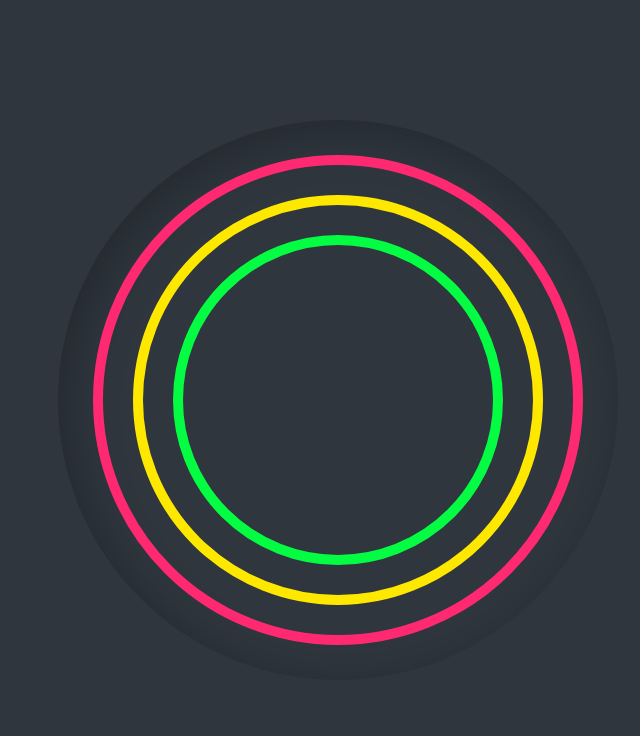
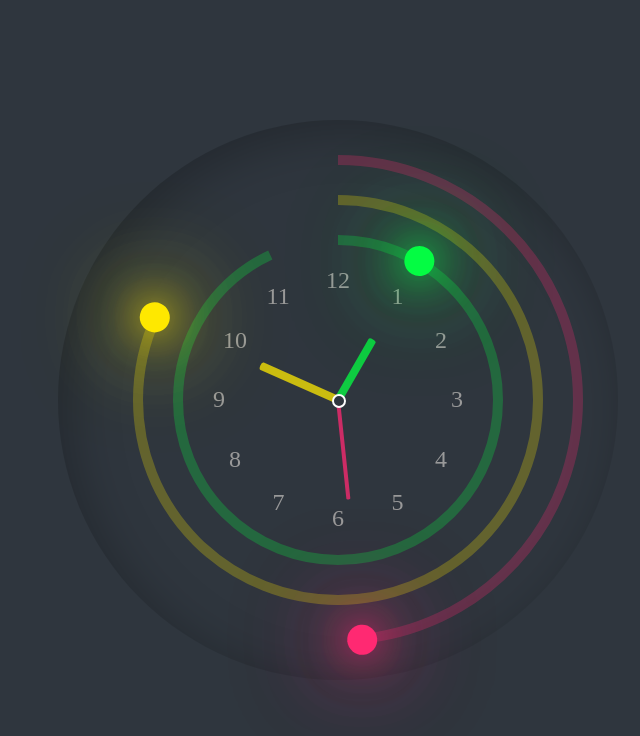
Before and after one commit to Yashv402/Analog_Clock_html_css_js, a plain HTML site: page index.html in a window 1280 px wide. Shown: the whole page, without its empty margins (302-942 px from the left). Drawn offline with Linux system fonts and the light colour scheme.

Commit message:
Working clock completed

```diff
--- a/index.html
+++ b/index.html
@@ -10,7 +10,7 @@
     <div class="clock">
         <div id="time">
             <div class="circle" style="--clr: #ff2972">
-                <div class="dots set_dot"></div>
+                <div class="dots sec_dot"></div>
                 <svg>
                     <circle cx="120" cy="120" r="120" id="ss"></circle>>
                 </svg>
@@ -27,7 +27,24 @@
                     <circle cx="80" cy="80" r="80" id="hh"></circle>>
                 </svg>
             </div>
+            <div class="needles" style="--clr2: #ff2972" id="sc"><i></i></div>
+            <div class="needles needle2" style="--clr2: #fee800" id="mn"><i></i></div>
+            <div class="needles needle3" style="--clr2: #04fc43" id="hr"><i></i></div>
+
+            <span style="--i:1;"><b>1</b></span>
+            <span style="--i:2;"><b>2</b></span>
+            <span style="--i:3;"><b>3</b></span>
+            <span style="--i:4;"><b>4</b></span>
+            <span style="--i:5;"><b>5</b></span>
+            <span style="--i:6;"><b>6</b></span>
+            <span style="--i:7;"><b>7</b></span>
+            <span style="--i:8;"><b>8</b></span>
+            <span style="--i:9;"><b>9</b></span>
+            <span style="--i:10;"><b>10</b></span>
+            <span style="--i:11;"><b>11</b></span>
+            <span style="--i:12;"><b>12</b></span>
         </div>
     </div>
+    <script src="index.js"></script>
 </body>
 </html>
--- a/index.js
+++ b/index.js
@@ -0,0 +1,36 @@
+setInterval(() => {
+  let hh = document.getElementById("hh");
+  let ss = document.getElementById("ss");
+  let mm = document.getElementById("mm");
+  let sec_dot = document.querySelector(".sec_dot");
+  let min_dot = document.querySelector(".min_dot");
+  let hr_dot = document.querySelector(".hr_dot");
+  let hr = document.getElementById("hr");
+  let mn = document.getElementById("mn");
+  let sc = document.getElementById("sc");
+
+
+  let h = new Date().getHours();
+  let m = new Date().getMinutes();
+  let s = new Date().getSeconds();
+
+  hh.style.strokeDashoffset = 510 + (510 * h) / 12;
+  // 12 hr clock
+  mm.style.strokeDashoffset = 630 - (630 * m) / 60;
+  // 60 minutes
+  ss.style.strokeDashoffset = 760 - (760 * s) / 60;
+  // 60 minutes
+
+  sec_dot.style.transform = `rotateZ( ${s *6}deg)`;
+  //   360 / 60 seconds = 6
+  min_dot.style.transform = `rotateZ( ${m *6}deg)`;
+  //   360 / 60 minute = 6
+  hr_dot.style.transform = `rotateZ( ${h *30}deg)`;
+  //   360 / 12 hour = 12
+
+  hr.style.transform = `rotateZ(${h* 30}deg)`;
+  mn.style.transform = `rotateZ(${m* 6}deg)`;
+  sc.style.transform = `rotateZ(${s* 6}deg)`;
+
+
+});
--- a/style.css
+++ b/style.css
@@ -23,7 +23,17 @@ body{
     box-shadow: inset 5px 5px 25px rgba(0, 0, 0, 0.25);
     border-radius: 50%;
 }
+.clock::before{
+    content: '';
+    position: absolute;
+    width: 5px;
+    height: 5px;
+    background: #2f363e;
+    z-index: 1000;
+    border: 1px solid #fff;
+    border-radius: 50%;
 
+}
 #time{
     position: relative;
     width: 250px;
@@ -42,6 +52,7 @@ body{
 
 #time .circle svg{
     position: relative;
+    transform: rotate(270deg);
 }
 
 #time .circle:nth-child(1) svg{
@@ -66,4 +77,97 @@ body{
     stroke-width: 5;
     stroke: var(--clr);
     transform: translate(5px, 5px);
+    opacity: 0.25;
 }
+
+#time .circle:nth-child(1) svg circle{
+    stroke-dasharray: 760;
+    stroke-dashoffset: 760;
+}
+
+#time .circle:nth-child(2) svg circle{
+    stroke-dasharray: 630;
+    stroke-dashoffset: 630;
+}
+
+#time .circle:nth-child(3) svg circle{
+    stroke-dasharray: 510;
+    stroke-dashoffset: 510;
+}
+.dots{
+    position: absolute;
+    width: 100%;
+    height: 100%;
+    display: flex;
+    align-items: flex-start;
+    justify-content: center;
+    z-index: 10;
+}
+
+.dots::before{
+    content: '';
+    position: absolute;
+    top: -3px;
+    width: 15px;
+    height: 15px;
+    background-color: var(--clr);
+    border-radius: 50%;
+    box-shadow: 0 0 20px var(--clr), 0 0 40px var(--clr), 0 0 50px var(--clr), 0 0 60px var(--clr);
+}
+
+.needles{
+    position: absolute;
+    width: 200px;
+    height: 200px;
+    border-radius: 50%;
+    display: flex;
+    justify-content: center;
+    align-items: flex-start;
+    z-index: 10;
+}
+
+.needles i{
+    position: absolute;
+    width: 2px;
+    background-color: var(--clr2);
+    height: 50%;
+    opacity: 0.75;
+    border-radius: 6px;
+    transform-origin: bottom;
+    transform: scaleY(0.5);
+}
+
+.needle2{
+    width: 70px;
+    height: 170px;
+    z-index: 9;
+}
+
+.needle2 i{
+    width: 4px;
+}
+
+.needle3{
+    width: 140px;
+    height: 140px;
+    z-index: 8;
+}
+
+.needle3 i{
+    width: 4px;
+}
+
+#time span{
+    position: absolute;
+    text-align: center;
+    color: #999;
+    transform: rotate(calc(30deg * var(--i)));
+    inset: 55px;
+}
+
+#time span b{
+    font-size: 0.75em;
+    font-weight: 500;
+    display: inline-block;
+    transform: rotate(calc(-30deg * var(--i)));
+}
```
